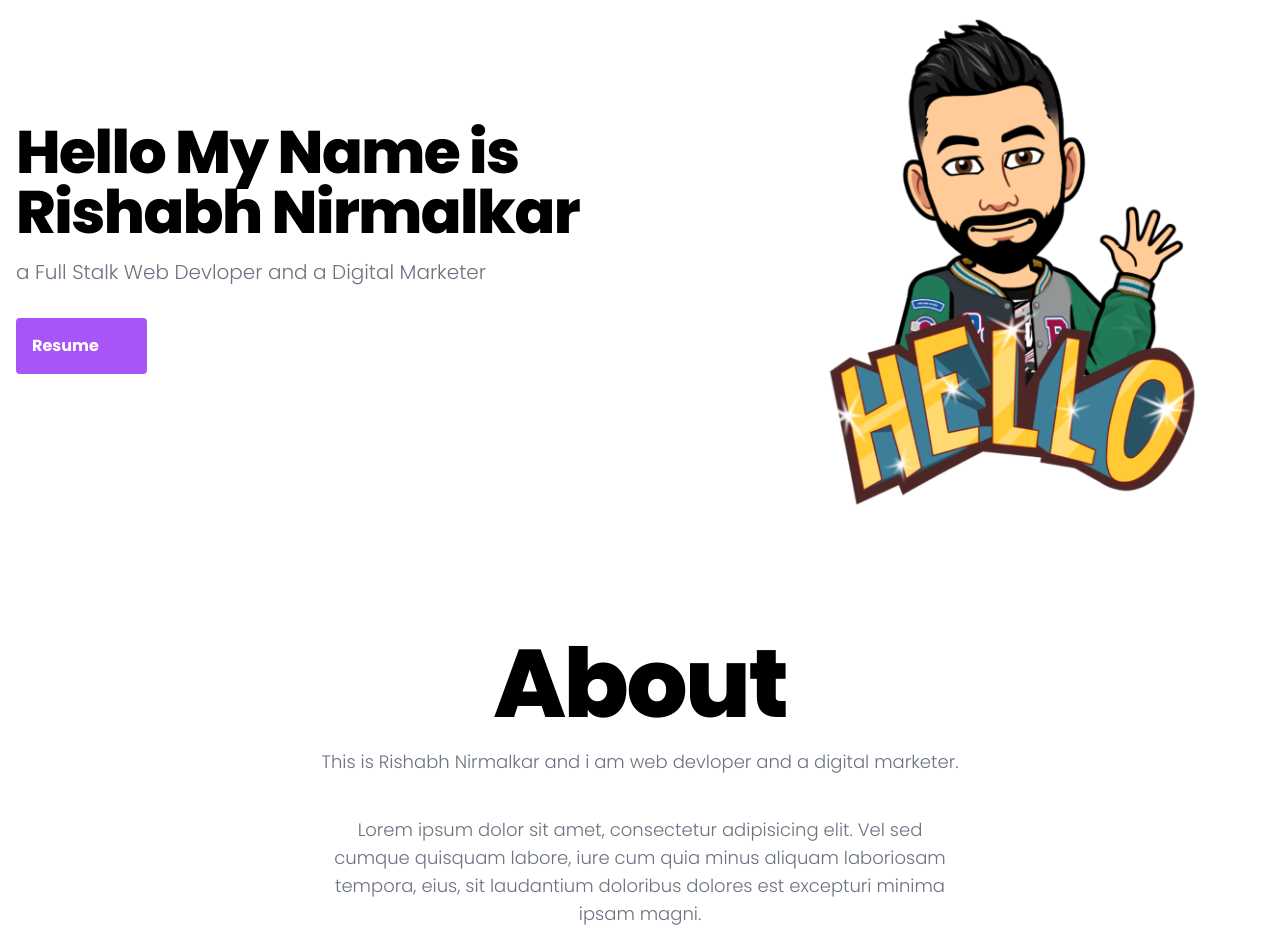
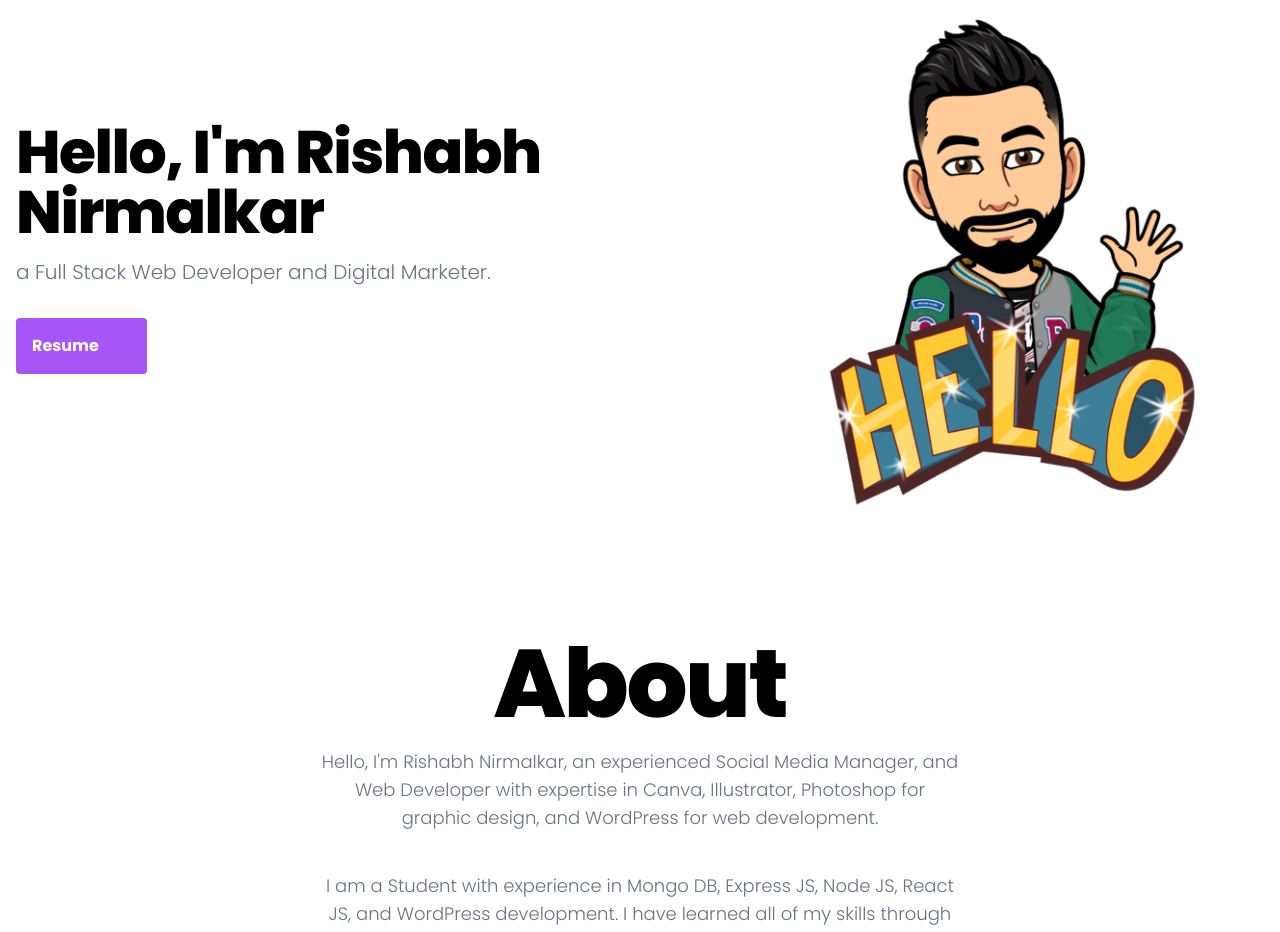
Before and after one commit to iamrishabhnirmalkar/Portfolio, a React (Create React App) app: page / in a window 1280 px wide. Shown: the part 140-1072 px from the top of the page. Built offline with nearby package versions, Linux system fonts and the light colour scheme; some icons are missing; the HTML template or start-up script is replaced by a standard one.

Commit message:
update the about section

```diff
--- a/src/components/about.js
+++ b/src/components/about.js
@@ -13,15 +13,19 @@ function about() {
               About
             </h1>
             <p className="mb-4 text-lg font-light text-gray-500 dark:text-gray-400">
-              This is Rishabh Nirmalkar and i am web devloper and a digital
-              marketer.
+              Hello, I'm Rishabh Nirmalkar, an experienced Social Media Manager,
+              and Web Developer with expertise in Canva, Illustrator, Photoshop
+              for graphic design, and WordPress for web development.
             </p>
             <br />
             <p className="mb-4 text-lg font-light text-gray-500 dark:text-gray-400">
-              Lorem ipsum dolor sit amet, consectetur adipisicing elit. Vel sed
-              cumque quisquam labore, iure cum quia minus aliquam laboriosam
-              tempora, eius, sit laudantium doloribus dolores est excepturi
-              minima ipsam magni.
+              I am a Student with experience in Mongo DB, Express JS, Node JS,
+              React JS, and WordPress development. I have learned all of my
+              skills through self-study and online courses. In the process of
+              learning, I have developed a number of projects, which are
+              showcased in my portfolio. I am also familiar with social media
+              marketing, such as Facebook ads. I am a well-rounded individual
+              who is always eager to learn new things.
             </p>
           </div>
         </div>
--- a/src/components/home.js
+++ b/src/components/home.js
@@ -12,10 +12,10 @@ function home() {
         <div className="grid max-w-screen-xl px-4 py-8 mx-auto lg:gap-8 xl:gap-0 lg:py-16 lg:grid-cols-12">
           <div className="mr-auto place-self-center lg:col-span-7">
             <h1 className="max-w-2xl mb-4 text-4xl font-extrabold tracking-tight leading-none md:text-5xl xl:text-6xl dark:text-white">
-              Hello My Name is Rishabh Nirmalkar
+              Hello, I'm Rishabh Nirmalkar
             </h1>
             <p className="max-w-2xl mb-6 font-light text-gray-500 lg:mb-8 md:text-lg lg:text-xl dark:text-gray-400">
-              a Full Stalk Web Devloper and a Digital Marketer
+              a Full Stack Web Developer and Digital Marketer.
             </p>
             <div>
               <button className="  bg-purple-500 hover:bg-purple-900 text-white font-bold py-2 px-4 rounded inline-flex items-center">
```
